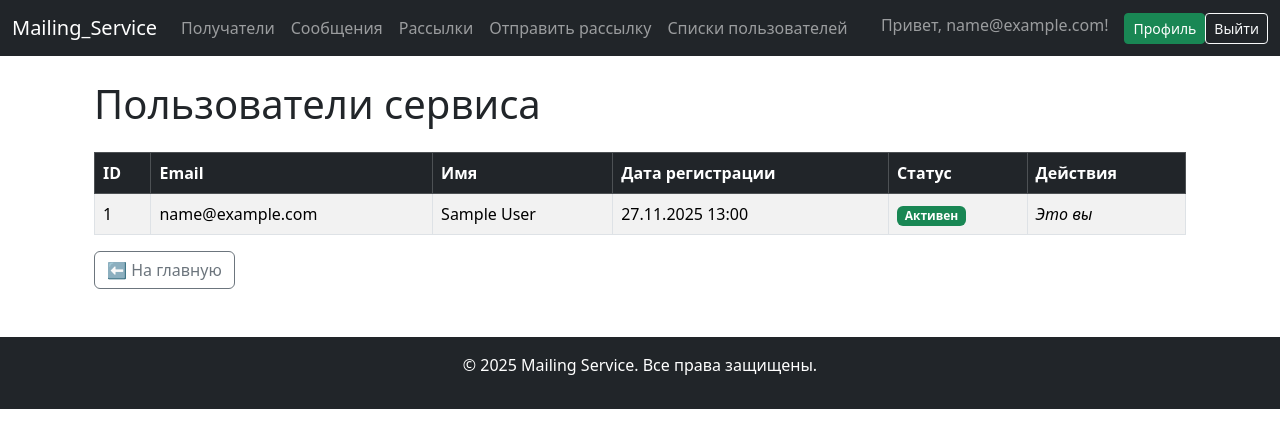
After one commit to cardinal3300/Mailing_Service_Django, a Django app: page /users/list/ in a window 1280 px wide. The commit adds this page. Shown: the top 448 px of the page. Run offline with Django 5.2, Linux system fonts and the light colour scheme; the visitor is signed in with stand-in values (Sample User, id 1); data comes from the database, SQL or seed files in the repository.

Commit message:
Сделано расширение функционала: регистрация пользователей, отправка email для активации, восстановление пароля, создана группа МЕНЕДЖЕРЫ, добавлены ограничения прав на кнопки и на функциональности в WEB-приложении

```diff
--- a/mailing/admin.py
+++ b/mailing/admin.py
@@ -16,7 +16,7 @@ class MessageAdmin(admin.ModelAdmin):
 
 @admin.register(Mailing)
 class MailingAdmin(admin.ModelAdmin):
-    list_display = ("message", "status", "send_time", "recipients", "end_time", "owner")
+    list_display = ("message", "status", "send_time", "recipients", "end_time")
     list_filter = ("status",)
     search_fields = ("message__subject",)
 
--- a/templates/base.html
+++ b/templates/base.html
@@ -24,6 +24,11 @@
                 <li class="nav-item">
                     <a class="nav-link" href="{% url 'mailing:send_mailing' %}">Отправить рассылку</a>
                 </li>
+                    {% if perms.users.view_service_users %}
+                        <li class="nav-item">
+                            <a class="nav-link" href="{% url 'users:users_list' %}">Списки пользователей</a>
+                        </li>
+                    {% endif %}
             </ul>
             <ul class="navbar-nav">
                 {% if user.is_authenticated %}
--- a/users/admin.py
+++ b/users/admin.py
@@ -24,7 +24,6 @@ class CustomUserAdmin(UserAdmin):
             },
         ),
     )
-    filter_horizontal = ()
-
+    filter_horizontal = ("groups", "user_permissions",)
 
 admin.site.register(MailingAttempt)
--- a/users/models.py
+++ b/users/models.py
@@ -27,16 +27,23 @@ class UserService(AbstractUser):
     """Кастомная модель пользователя."""
     username = None  # Убираем стандартное поле username
     email = models.EmailField(_("email address"), unique=True)
+
     avatar = models.ImageField(upload_to="avatars/", blank=True, null=True, verbose_name="Аватар")
     phone = models.CharField(max_length=20, blank=True, null=True, verbose_name="Номер телефона")
     country = models.CharField(max_length=100, blank=True, null=True, verbose_name="Страна")
+
     USERNAME_FIELD = "email"
     REQUIRED_FIELDS = []
+
     objects = UserManager()
-
-    def __str__(self):
-        return self.email
 
     class Meta:
         verbose_name = "Пользователь"
         verbose_name_plural = "Пользователи"
+        permissions = [
+            ("view_service_users", "Просмотр списка пользователей"),
+            ("block_users", "Блокировка пользователей"),
+        ]
+
+    def __str__(self):
+        return self.email
--- /dev/null
+++ b/users/templates/users/toggle_user_block.html
@@ -0,0 +1,3 @@
+<a href="{% url 'users:toggle_user_block' user.id %}" class="btn btn-warning">
+    {% if user.is_active %}Заблокировать{% else %}Разблокировать{% endif %}
+</a>
--- /dev/null
+++ b/users/templates/users/users_list.html
@@ -0,0 +1,80 @@
+{% extends "base.html" %}
+{% load static %}
+
+{% block content %}
+<div class="container mt-4">
+
+    <h1 class="mb-4">Пользователи сервиса</h1>
+
+    {# Только менеджер может видеть этот список #}
+    {% if perms.users.view_service_users %}
+
+        <table class="table table-striped table-bordered align-middle">
+            <thead class="table-dark">
+                <tr>
+                    <th>ID</th>
+                    <th>Email</th>
+                    <th>Имя</th>
+                    <th>Дата регистрации</th>
+
+                    {# Менеджеру показываем статус #}
+                    <th>Статус</th>
+
+                    {# Колонка действий только для менеджера #}
+                    {% if perms.users.block_users %}
+                        <th>Действия</th>
+                    {% endif %}
+                </tr>
+            </thead>
+
+            <tbody>
+                {% for u in users %}
+                <tr>
+                    <td>{{ u.id }}</td>
+                    <td>{{ u.email }}</td>
+                    <td>{{ u.first_name }} {{ u.last_name }}</td>
+                    <td>{{ u.date_joined|date:"d.m.Y H:i" }}</td>
+
+                    <td>
+                        {% if u.is_active %}
+                            <span class="badge bg-success">Активен</span>
+                        {% else %}
+                            <span class="badge bg-danger">Заблокирован</span>
+                        {% endif %}
+                    </td>
+
+                    {% if perms.users.block_users %}
+                    <td>
+                        {% if request.user.id == u.id %}
+                            <em>Это вы</em>
+                        {% else %}
+                            <form method="post" action="{% url 'users:toggle_user_block' u.id %}">
+                                {% csrf_token %}
+
+                                {% if u.is_active %}
+                                    <button class="btn btn-sm btn-danger">
+                                        Заблокировать
+                                    </button>
+                                {% else %}
+                                    <button class="btn btn-sm btn-success">
+                                        Разблокировать
+                                    </button>
+                                {% endif %}
+                            </form>
+                        {% endif %}
+                    </td>
+                    {% endif %}
+                </tr>
+                {% endfor %}
+            </tbody>
+        </table>
+
+    {% else %}
+        <div class="alert alert-danger">
+            У вас нет прав для просмотра списка пользователей.
+        </div>
+    {% endif %}
+          <a href="{% url 'mailing:home' %}" class="btn btn-outline-secondary">⬅️ На главную</a>
+
+</div>
+{% endblock %}
--- a/users/urls.py
+++ b/users/urls.py
@@ -8,7 +8,9 @@ from .views import (
     ProfileEditView,
     ActivateAccountView,
     CustomPasswordResetView,
-    CustomPasswordResetConfirmView
+    CustomPasswordResetConfirmView,
+    UsersListView,
+    toggle_user_block
 )
 
 app_name = "users"
@@ -20,6 +22,8 @@ urlpatterns = [
     path("activate/<uidb64>/<token>/", ActivateAccountView.as_view(), name="activate"),
     path("profile/", UserProfileView.as_view(), name="profile"),
     path("profile/edit/", ProfileEditView.as_view(), name="edit_profile"),
+    path("list/", UsersListView.as_view(), name="users_list"),
+    path("toggle-block/<int:user_id>/", toggle_user_block, name="toggle_user_block"),
 
     # Восстановление пароля
     path("password_reset/", CustomPasswordResetView.as_view(template_name="users/password_reset_form.html"),
--- a/users/views.py
+++ b/users/views.py
@@ -1,11 +1,12 @@
-from django.contrib.auth.mixins import LoginRequiredMixin
+from django.contrib.auth.decorators import login_required, permission_required
+from django.contrib.auth.mixins import LoginRequiredMixin, PermissionRequiredMixin
 from django.contrib.auth.views import LoginView, LogoutView, PasswordResetView, PasswordResetConfirmView
-from django.views.generic import CreateView, TemplateView, UpdateView
+from django.views.generic import CreateView, TemplateView, UpdateView, ListView
 from django.urls import reverse_lazy
 from django.contrib import messages
 from django.contrib.auth import get_user_model
 from django.contrib.auth.forms import SetPasswordForm
-from django.shortcuts import redirect
+from django.shortcuts import redirect, get_object_or_404
 from django.utils.http import urlsafe_base64_encode
 from django.utils.encoding import force_bytes
 from django.core.mail import send_mail
@@ -14,7 +15,41 @@ from django.contrib.auth.tokens import default_token_generator
 from django.utils.http import urlsafe_base64_decode
 from .forms import UserRegisterForm, UserLoginForm, UserService, UserProfileForm
 
+
 User = get_user_model()
+
+
+class UsersListView(LoginRequiredMixin, PermissionRequiredMixin, ListView):
+    """Страница списка пользователей.
+        Доступ:
+            - Только менеджеры (группа "Менеджеры"),
+        Контекст:
+            - users: список всех пользователей системы."""
+
+    model = User
+    template_name = "users/users_list.html"
+    context_object_name = "users"
+    permission_required = ("users.view_service_users",)
+
+
+@login_required
+@permission_required("users.block_users", raise_exception=True)
+def toggle_user_block(request, user_id: int):
+    """Блокировка или разблокировка пользователя.
+        Доступ:
+            - Только менеджеры
+        Логика:
+            - Менеджер не может заблокировать сам себя
+            - Переключает поле is_active."""
+
+    user = get_object_or_404(User, pk=user_id)
+    if user.id == request.user.id:
+        # Менеджер не может заблокировать самого себя
+        return redirect(reverse_lazy("users:users_list"))
+    user.is_active = not user.is_active
+    user.save()
+    return redirect(reverse_lazy("users:users_list"))
+
 
 class CustomPasswordResetView(PasswordResetView):
     """Кастомный класс PasswordResetView для сброса пароля."""
@@ -73,7 +108,7 @@ class UserRegisterView(CreateView):
         )
         # Письмо
         subject = "Подтверждение регистрации"
-        message = render_to_string("users/password_reset_email.html", {
+        message = render_to_string("users/activation_email.html", {
             "user": user,
             "activate_url": activate_url,
         })
@@ -83,22 +118,6 @@ class UserRegisterView(CreateView):
             "Регистрация прошла успешно! Подтвердите email, чтобы войти."
         )
         return redirect(self.success_url)
-
-
-class UserLoginView(LoginView):
-    """Вход пользователя."""
-    template_name = "users/login.html"
-    authentication_form = UserLoginForm
-
-    def form_valid(self, form):
-        messages.success(self.request, f"Вы вошли как {form.get_user().email}")
-        return super().form_valid(form)
-
-
-class UserLogoutView(LogoutView):
-    """Выход пользователя с редиректом на главную"""
-    template_name = "users/logout.html"
-    next_page = reverse_lazy("mailing:home")
 
 
 class UserProfileView(LoginRequiredMixin, TemplateView):
@@ -116,3 +135,19 @@ class ProfileEditView(LoginRequiredMixin, UpdateView):
     def get_object(self, queryset=None):
         """Редактируем именно профиль текущего пользователя"""
         return self.request.user
+
+
+class UserLoginView(LoginView):
+    """Вход пользователя."""
+    template_name = "users/login.html"
+    authentication_form = UserLoginForm
+
+    def form_valid(self, form):
+        messages.success(self.request, f"Вы вошли как {form.get_user().email}")
+        return super().form_valid(form)
+
+
+class UserLogoutView(LogoutView):
+    """Выход пользователя с редиректом на главную"""
+    template_name = "users/logout.html"
+    next_page = reverse_lazy("mailing:home")
```
Also changed, not shown: mailing/models.py (+14 -1 lines), mailing/templates/mailing/home.html (+7 -12 lines), mailing/views.py (+42 -4 lines), users/management/commands/create_groups.py (added, +38 -0 lines), users/templates/users/activation_email.html (added, +7 -0 lines), mailing/migrations/0005_mailingattempt_owner_message_owner_recipient_owner.py (added), mailing/migrations/0006_remove_mailingattempt_owner.py (added), mailing/migrations/0007_remove_message_owner_remove_recipient_owner.py (added), mailing/migrations/0008_alter_mailing_options_alter_message_options_and_more.py (added), mailing/migrations/0009_alter_mailing_options_alter_message_options_and_more.py (added), users/management/commands/__init__.py (added), users/migrations/0003_alter_userservice_options.py (added).
